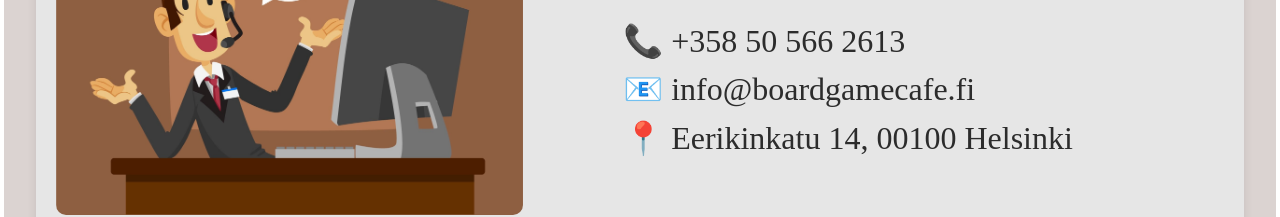
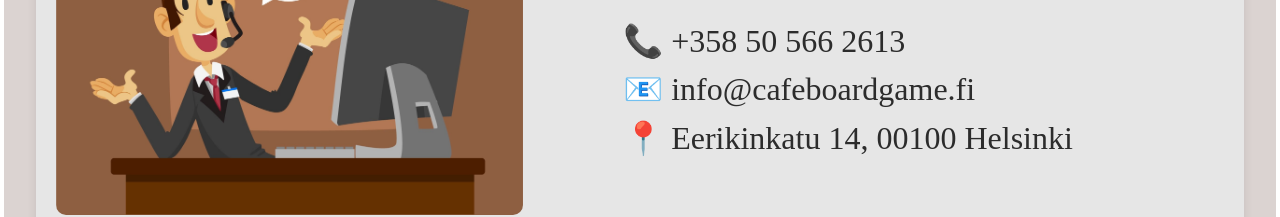
Before and after one commit to RychkovIurii/boardgamecafe, a React (Vite) app in the folder frontend/cafe-front/: page /contact in a window 1280 px wide. Shown: the part 343-560 px from the top of the page. Built offline with nearby package versions, Linux system fonts and the light colour scheme; a web font is replaced by a local one.

Commit message:
Fixed email.

```diff
--- a/frontend/cafe-front/routes/Contact.jsx
+++ b/frontend/cafe-front/routes/Contact.jsx
@@ -26,7 +26,7 @@ function Contact() {
           <h1>Get in Touch!</h1>
           <h2>Have a question or just want to say hi? Feel free to reach out we’d love to hear from you!</h2>
           <p>📞 +358 50 566 2613</p>
-          <p>📧 info@boardgamecafe.fi</p>
+          <p>📧 info@cafeboardgame.fi</p>
           <p>📍 Eerikinkatu 14, 00100 Helsinki</p>
         </div>
       </div>
```
